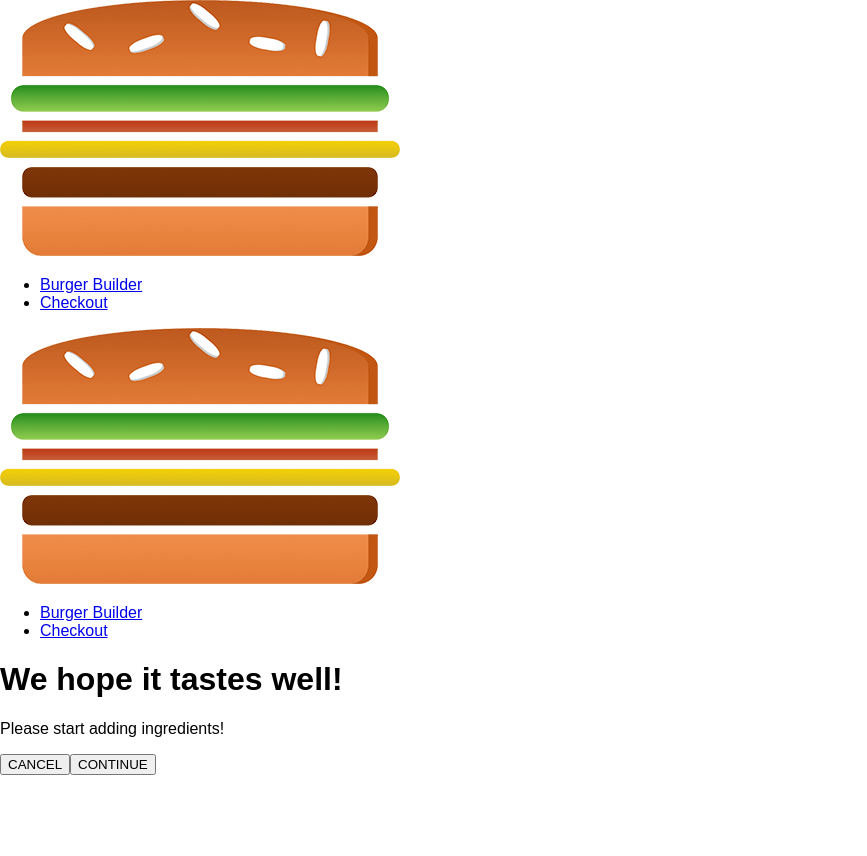
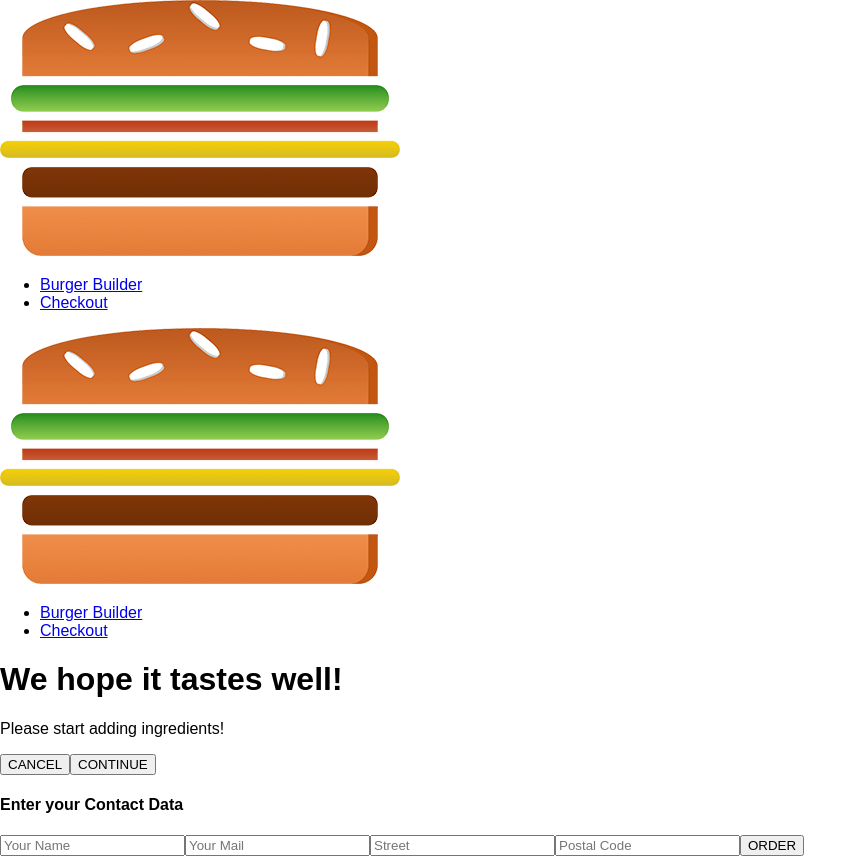
Before and after one commit to yros1/burgerbuilder, a React app: page /checkout in a window 1280 px wide. Both pictures are taken after a click on the button "CONTINUE". Shown: the whole page, without its empty margins (0-867 px from the left). Before the commit the page ends 800 px from the top, so only its background shows below. Built offline with nearby package versions, Linux system fonts and the light colour scheme.

Commit message:
Navigate to Contact Data Component.

```diff
--- a/src/containers/Checkout/Checkout.js
+++ b/src/containers/Checkout/Checkout.js
@@ -1,6 +1,8 @@
 import React, { Component } from 'react';
+import { Route } from 'react-router-dom';
 
 import CheckoutSummary from '../../components/Order/CheckoutSummary/CheckoutSummary';
+import ContactData from './ContactData/ContactData';
 
 class Checkout extends Component {
 
@@ -44,6 +46,8 @@
                     ingredients={this.state.ingredients}
                     checkoutCancelled={this.checkoutCancelledHandler}
                     checkoutContinue={this.checkoutContinueHandler} />
+                    <Route path={this.props.match.path + '/contact-data'}
+                    component={ContactData}/>
             </div>
         );
     }
--- /dev/null
+++ b/src/containers/Checkout/ContactData/ContactData.css
@@ -0,0 +1,19 @@
+.ContactData{
+    margin: 20px auto;
+    width: 80%;
+    text-align: center;
+    box-shadow: 0 2px 3px #ccc;
+    border: 1px solid #eee;
+    padding: 10px;
+    box-sizing: border-box;
+}
+
+.Input {
+    display: block;
+}
+
+@media (min-width: 600px) {
+    .ContactData {
+        width: 500px;
+    }
+}
--- /dev/null
+++ b/src/containers/Checkout/ContactData/ContactData.js
@@ -0,0 +1,32 @@
+import React, {Component} from 'react';
+
+import Button from '../../../components/UI/Button/Button';
+import classes from './ContactData.css';
+
+class ContactData extends Component{
+    state = {
+        name: '',
+        email: '',
+        address: {
+            street: '',
+            postalCode: ''
+        }
+    }
+
+    render () {
+        return (
+            <div className={classes.ContactData}>
+                <h4>Enter your Contact Data</h4>
+                <form>
+                    <input className={classes.Input} type="text" name="name" placeholder="Your Name" />
+                    <input className={classes.Input} type="email" name="email" placeholder="Your Mail" />
+                    <input className={classes.Input} type="text" name="street" placeholder="Street" />
+                    <input className={classes.Input} type="text" name="postal" placeholder="Postal Code" />
+                    <Button btnType="Success">ORDER</Button>
+                </form>
+            </div>
+        );
+    }
+}
+
+export default ContactData;
```
